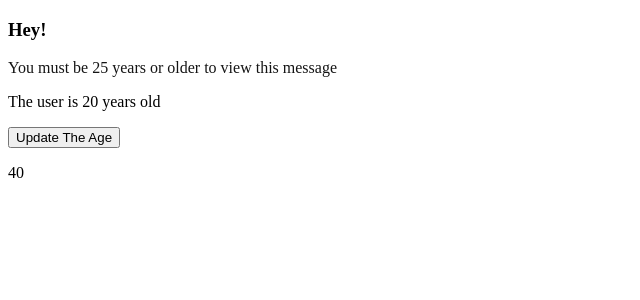
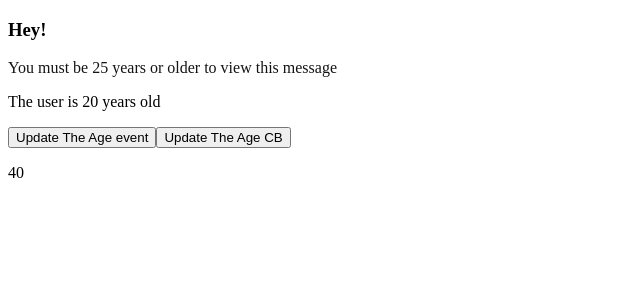
Before and after one commit to Hassan-Boulhilt/swa-advanced-vue3-components, a Vue app: page / in a window 1280 px wide. Shown: the top 300 px of the page, without its empty margins (0-640 px from the left). Built offline with nearby package versions, Linux system fonts and the light colour scheme.

Commit message:
Callback function vs props event

```diff
--- a/src/App.vue
+++ b/src/App.vue
@@ -1,7 +1,7 @@
 <template>
   <h3>Hey!</h3>
   <greeting :age="age"></greeting>
-  <user :age="age" @age-change="updateAge"></user>
+  <user :age="age" @age-change="updateAge" :ageChangefn="updateAgeCB"></user>
 
 </template>
 
@@ -22,7 +22,12 @@
   methods:{
     updateAge(num){
       this.age += num
+    },
+    updateAgeCB(num) {
+      this.age += num
+
     }
   }
+
 };
 </script>
--- a/src/components/User.vue
+++ b/src/components/User.vue
@@ -1,7 +1,8 @@
 <template>
 
     <p>The user is {{ age }} years old</p>
-    <button type="button" @click="onclikAge">Update The Age</button>
+    <button type="button" @click="onclikAge">Update The Age event</button>
+    <button type="button" @click="ageChangefn(3)">Update The Age CB</button>
     <p >{{ageDoubled}}</p>
 
 
@@ -18,9 +19,8 @@
                 validator(value) {
                     return value < 130
                 }
-
-
-            }
+            },
+            ageChangefn : Function
         },
         emits: ['age-change'],
 
```
